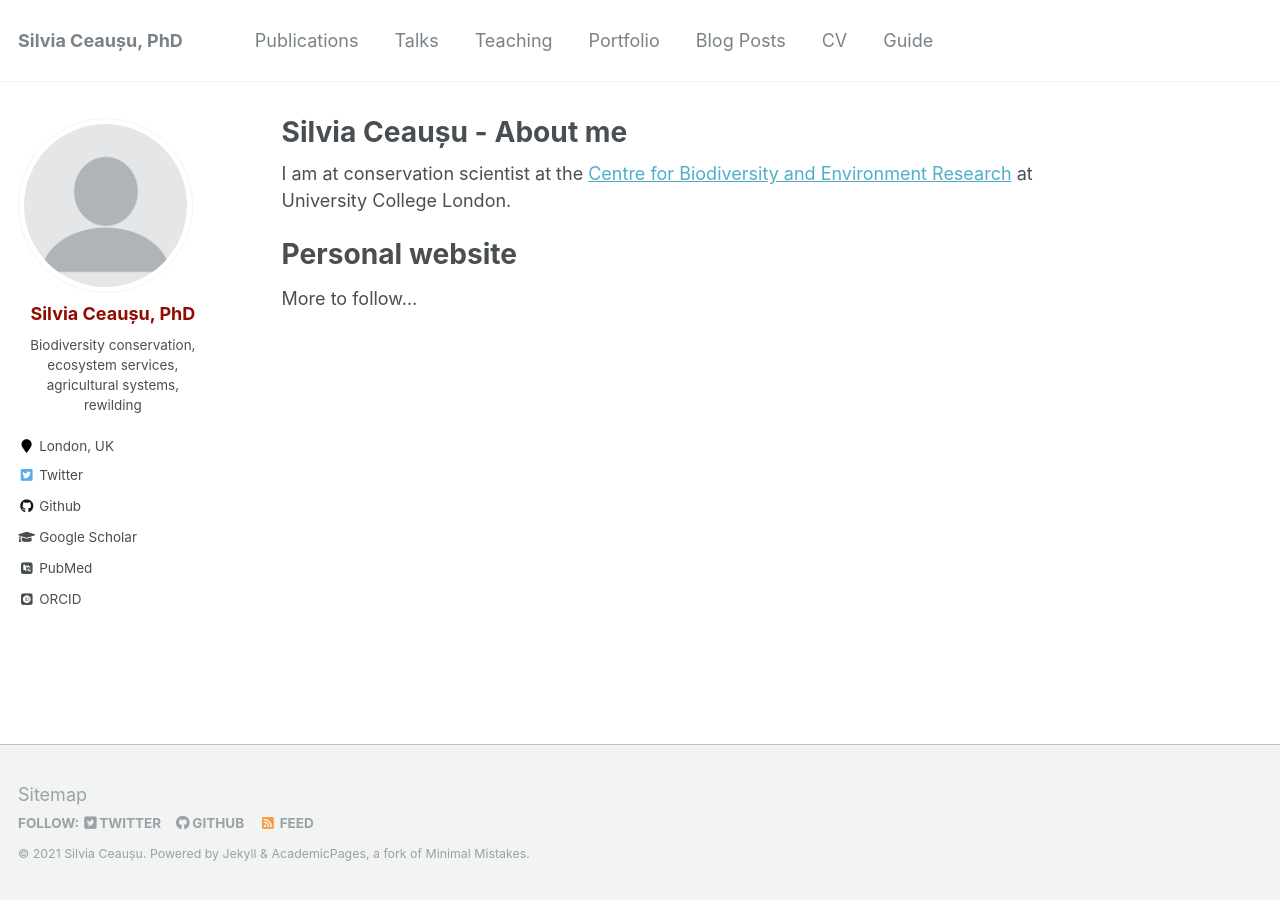
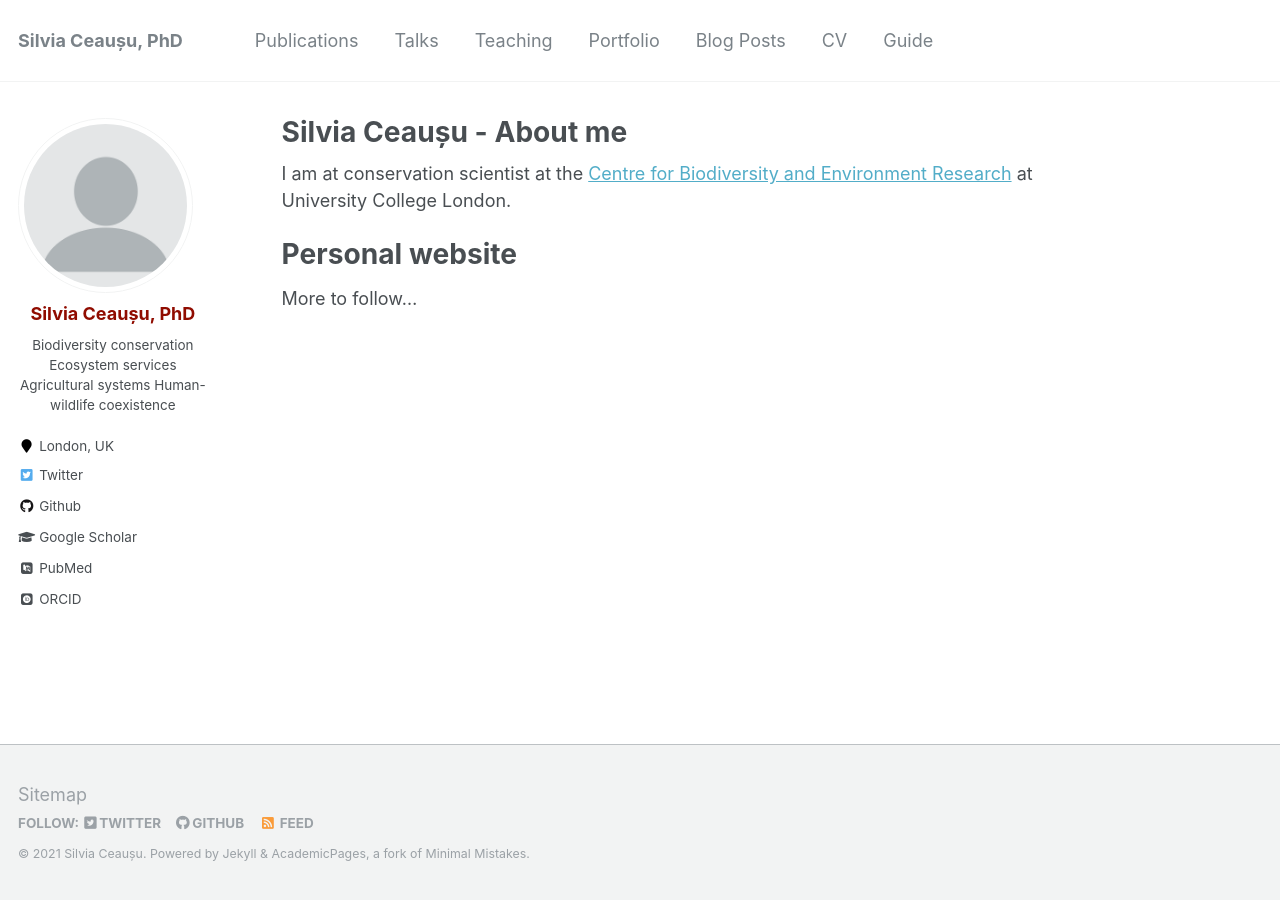
Before and after one commit to SilviaCeausu/SilviaCeausu.github.io, a Jekyll site: the page built from _pages/about.md, in a window 1280 px wide. Built offline with Jekyll 4.4.1, drawn with Linux system fonts in a browser that asks for light colours; some web fonts are replaced.

Commit message:
Update _config.yml
Change of the tags under the sidebar name

```diff
--- a/_config.yml
+++ b/_config.yml
@@ -82,7 +82,7 @@ analytics:
 author:
   name             : "Silvia Ceaușu, PhD"
   avatar           : "profile.png"
-  bio              : "Biodiversity conservation, ecosystem services, agricultural systems, rewilding"
+  bio              : "Biodiversity conservation  Ecosystem services  Agricultural systems  Human-wildlife coexistence"
   location         : "London, UK"
   employer         :
   pubmed           : "https://www.ncbi.nlm.nih.gov/pubmed/?term=john+snow"
```
